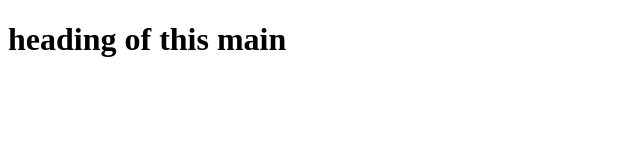
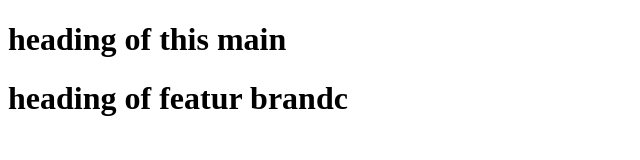
Before and after one commit to bheesetti-jai-4/newone, a plain HTML site: page index.html in a window 1280 px wide. Shown: the whole page, without its empty margins (0-640 px from the left). Drawn offline with Linux system fonts and the light colour scheme.

```diff
--- a/index.html
+++ b/index.html
@@ -8,5 +8,6 @@
 </head>
 <body>
     <h1>heading of this main</h1>
+    <h1>heading of featur brandc</h1>
 </body>
 </html>
```
